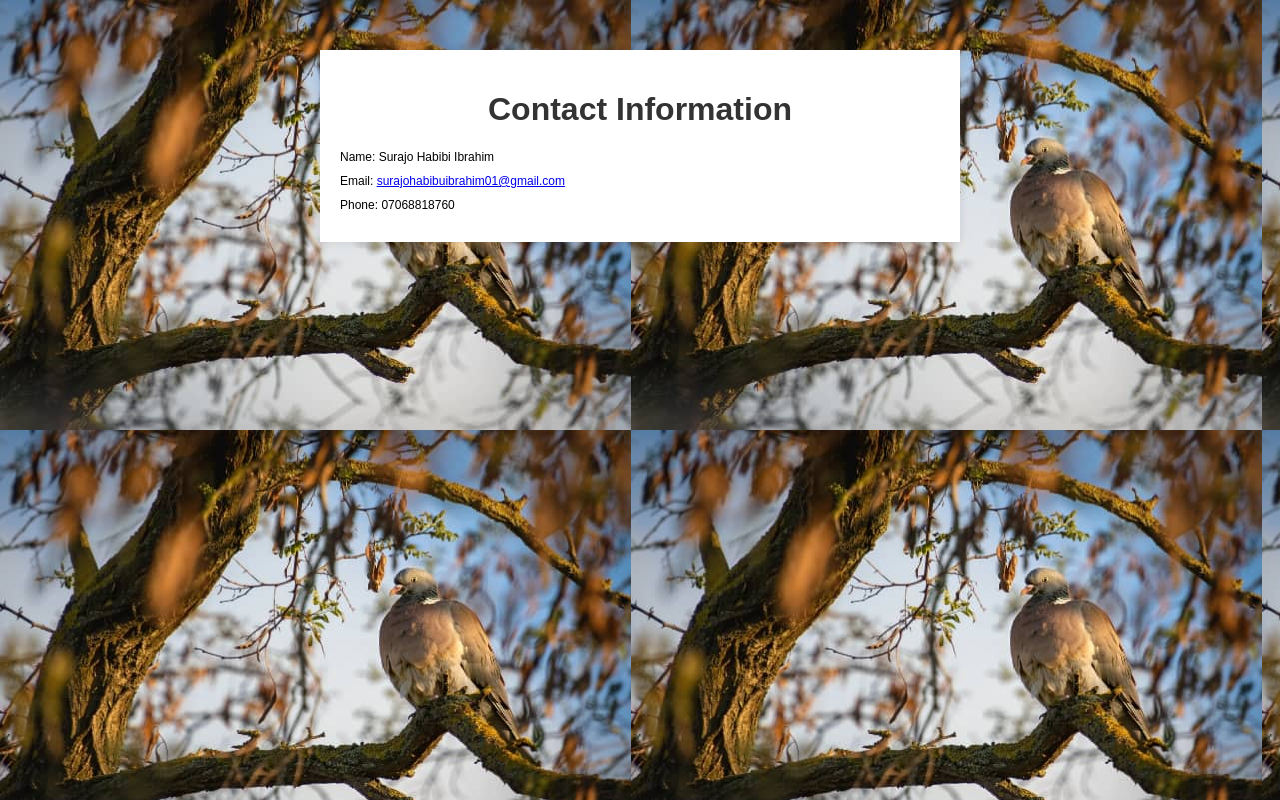
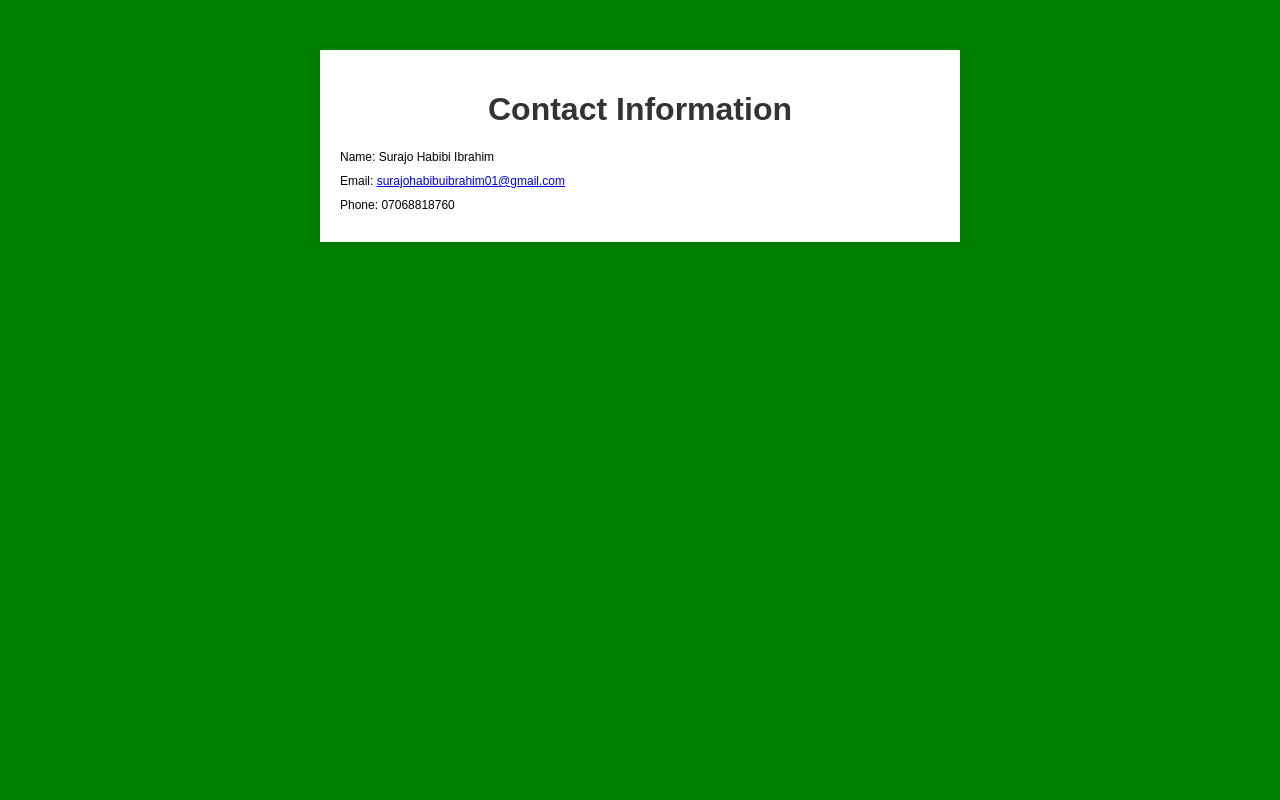
Before and after one commit to Surajo77/zm-blog-, a plain HTML site: page contact.html in a window 1280 px wide. Drawn offline with Linux system fonts and the light colour scheme.

Commit message:
contact.html

```diff
--- a/contact.html
+++ b/contact.html
@@ -7,7 +7,7 @@
     <style>
         body {
             font-family: Arial, sans-serif;
-            background-image:url("bg1.png");
+            background-color: green;
             margin: 0;
             padding: 0;
         }
```
